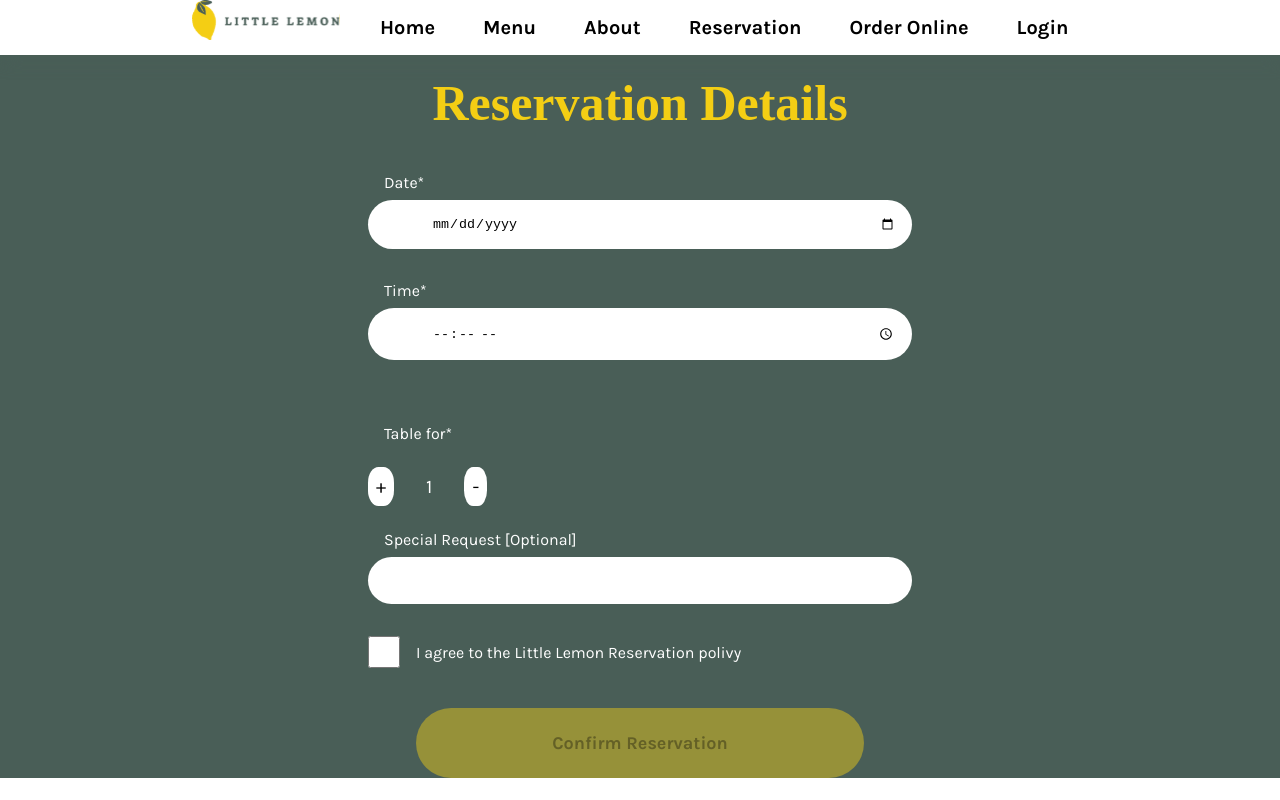
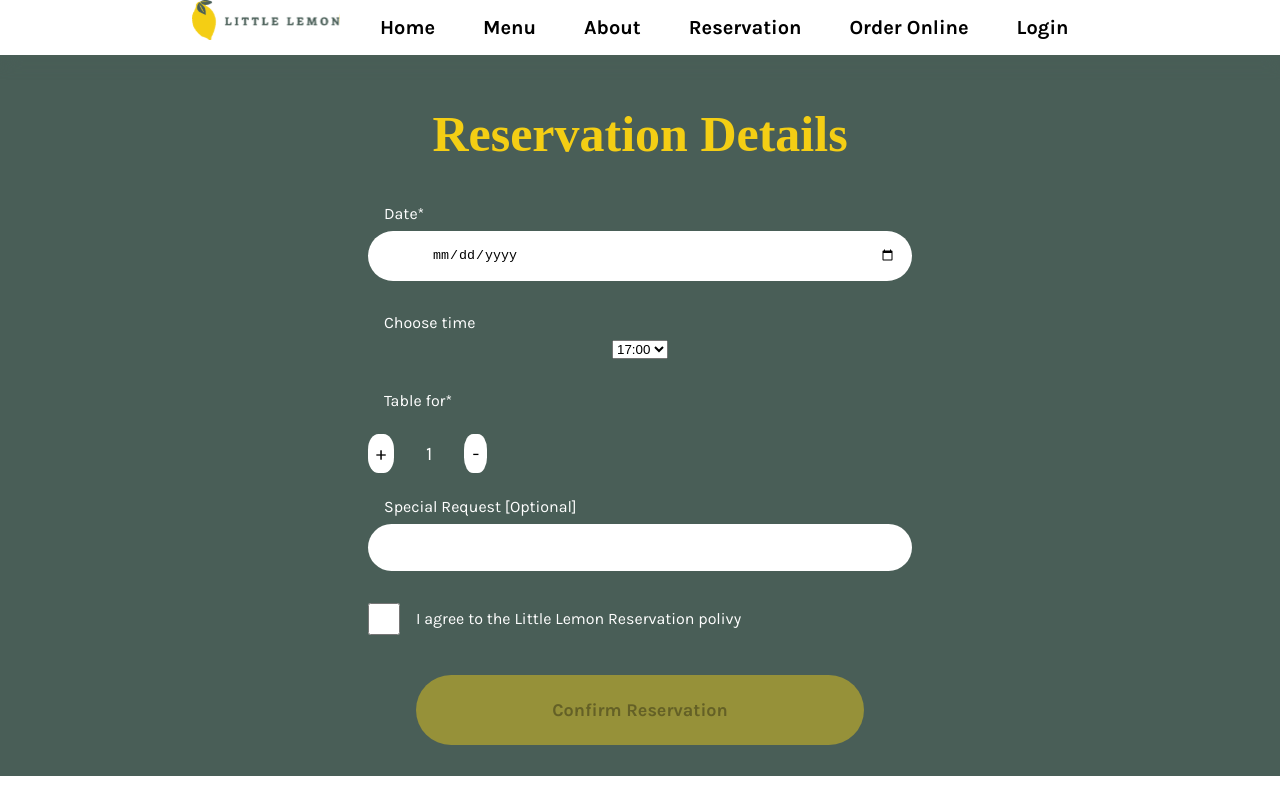
Before and after one commit to ArinzeCyril/little-lemon, a React (Create React App) app: page /reservation in a window 1280 px wide. Built offline with nearby package versions, Linux system fonts and the light colour scheme; a web font is replaced by a local one.

Commit message:
updated code to use select dropdown for time

```diff
--- a/src/App.js
+++ b/src/App.js
@@ -2,7 +2,7 @@ import './App.css';
 import Header from './components/Header';
 import Main from './components/Main';
 import {BrowserRouter as Router, Routes, Route, Navigate} from 'react-router-dom';
-import Reservation from './components/Reservation';
+import BookingPage from './components/BookingPage';
 import SignUp from './components/SignUp';
 import Login from './components/Login';
 import DailySpecials from './components/DailySpecials';
@@ -25,7 +25,7 @@ function App() {
         <Route path='/' element={<Main />} />
         <Route path='/login' element={<Login setSignup={setSignup} />} />
         <Route path='/signup' element={<SignUp />} />
-        <Route path='/reservation' element={login ? <Reservation setCart={setCart} /> : <Navigate to='/signup' />} />
+        <Route path='/reservation' element={login ? <BookingPage setCart={setCart} /> : <Navigate to='/signup' />} />
         <Route path='/order' element={login ? <DailySpecials /> : <Navigate to='/signup' />} />
         <Route path='/confirmation' element={<Confirmation setCart={setCart} />} />
       </Routes>
--- /dev/null
+++ b/src/components/BookingForm.jsx
@@ -0,0 +1,96 @@
+import { Link, useNavigate } from 'react-router-dom'
+import InputField from './InputField';
+import { useState } from 'react';
+
+const Reservation = () => {
+  const navigate = useNavigate()
+  const [tableNo, setTableNo] = useState(1)
+  const [terms, setTerms] = useState(false)
+  const [reserve, setReserve] = useState({
+    date: '',
+    time: '',
+    table: tableNo,
+    specialReq: '',
+    agree: terms
+  })
+  const [availableTimes, setAvailableTime] = useState([
+   '17:00',
+   '18:00',
+   '19:00',
+   '20:00',
+   '21:00',
+   '22:00'
+  ])
+
+  const add = () => {
+    setTableNo(tableNo+1)
+  }
+  const minus = () => {
+    tableNo > 1 && setTableNo(tableNo-1);
+  }
+  const handleSubmit = e => {
+    e.preventDefault()
+    navigate('/confirmation')
+  }
+  const handleTerms = () => {
+    setTerms(!terms)
+  }
+  const isFormValid = () => {
+    return (
+      reserve.date &&
+      reserve.time &&
+      terms
+    )
+  }
+  const setTime = availableTimes.map(time => {
+    return <option>{time}</option>
+  })
+  return (
+    <section>
+        <div className="reservation">
+            <h1>Reservation Details</h1>
+            <form onSubmit={handleSubmit} >
+                <InputField
+                  inpType='date'
+                  id='date'
+                  name='Date*'
+                  value={reserve.date}
+                  onChange={e => {setReserve({...reserve, date: e.target.value})}}
+                />
+                <label for="res-time">Choose time</label>
+                  <select id="res-time ">
+                    {setTime}
+                  </select>
+                <div className='guest-no'>
+                    <p>Table for*</p>
+                    <span id='addBtn' onClick={add}>+</span>
+                    <span>{tableNo}</span>
+                    <span id='minusBtn' onClick={minus}>-</span>
+                </div>
+                <InputField
+                  inpType='text'
+                  id="specialReq"
+                  name='Special Request [Optional]'
+                  value={reserve.specialReq}
+                  onChange={e => {setReserve({...reserve, specialReq: e.target.value})}}
+                />
+                <div className='terms'>
+                  <InputField
+                    inpType='checkbox'
+                    id='radioBtn'
+                    more='I agree to the Little Lemon Reservation polivy'
+                    onClick={handleTerms}
+                  />
+                </div>
+                <button
+                  disabled={!isFormValid()}
+                >
+                  Confirm Reservation
+                </button>
+            </form>
+        </div>
+    </section>
+  )
+}
+
+export default Reservation
--- /dev/null
+++ b/src/components/BookingPage.jsx
@@ -0,0 +1,11 @@
+import BookingForm from './BookingForm'
+
+const BookingPage = () => {
+  return (
+    <div>
+      <BookingForm />
+    </div>
+  )
+}
+
+export default BookingPage
--- a/src/components/Reservation.jsx
+++ /dev/null
@@ -1,88 +0,0 @@
-import { Link, useNavigate } from 'react-router-dom'
-import InputField from './InputField';
-import { useState } from 'react';
-
-const Reservation = () => {
-  const navigate = useNavigate()
-  const [tableNo, setTableNo] = useState(1)
-  const [terms, setTerms] = useState(false)
-  const [reserve, setReserve] = useState({
-    date: '',
-    time: '',
-    table: tableNo,
-    specialReq: '',
-    agree: terms
-  })
-
-  const add = () => {
-    setTableNo(tableNo+1)
-  }
-  const minus = () => {
-    tableNo > 1 && setTableNo(tableNo-1);
-  }
-  const handleSubmit = e => {
-    e.preventDefault()
-    navigate('/confirmation')
-  }
-  const handleTerms = () => {
-    setTerms(!terms)
-  }
-  const isFormValid = () => {
-    return (
-      reserve.date &&
-      reserve.time &&
-      terms
-    )
-  }
-  return (
-    <section>
-        <div className="reservation">
-            <h1>Reservation Details</h1>
-            <form onSubmit={handleSubmit} >
-                <InputField
-                  inpType='date'
-                  id='date'
-                  name='Date*'
-                  value={reserve.date}
-                  onChange={e => {setReserve({...reserve, date: e.target.value})}}
-                />
-                <InputField
-                  inpType='time'
-                  id='time'
-                  name='Time*'
-                  value={reserve.time}
-                  onChange={e => {setReserve({...reserve, time: e.target.value})}}
-                />
-                <div className='guest-no'>
-                    <p>Table for*</p>
-                    <span id='addBtn' onClick={add}>+</span>
-                    <span>{tableNo}</span>
-                    <span id='minusBtn' onClick={minus}>-</span>
-                </div>
-                <InputField
-                  inpType='text'
-                  id="specialReq"
-                  name='Special Request [Optional]'
-                  value={reserve.specialReq}
-                  onChange={e => {setReserve({...reserve, specialReq: e.target.value})}}
-                />
-                <div className='terms'>
-                  <InputField
-                    inpType='checkbox'
-                    id='radioBtn'
-                    more='I agree to the Little Lemon Reservation polivy'
-                    onClick={handleTerms}
-                  />
-                </div>
-                <button
-                  disabled={!isFormValid()}
-                >
-                  Confirm Reservation
-                </button>
-            </form>
-        </div>
-    </section>
-  )
-}
-
-export default Reservation
```
